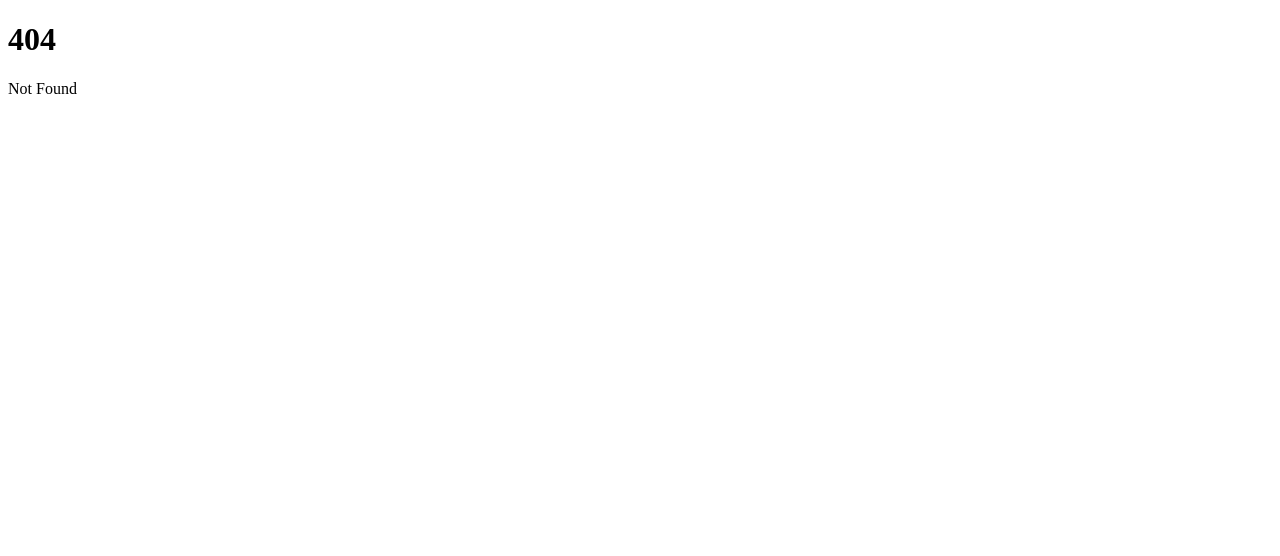
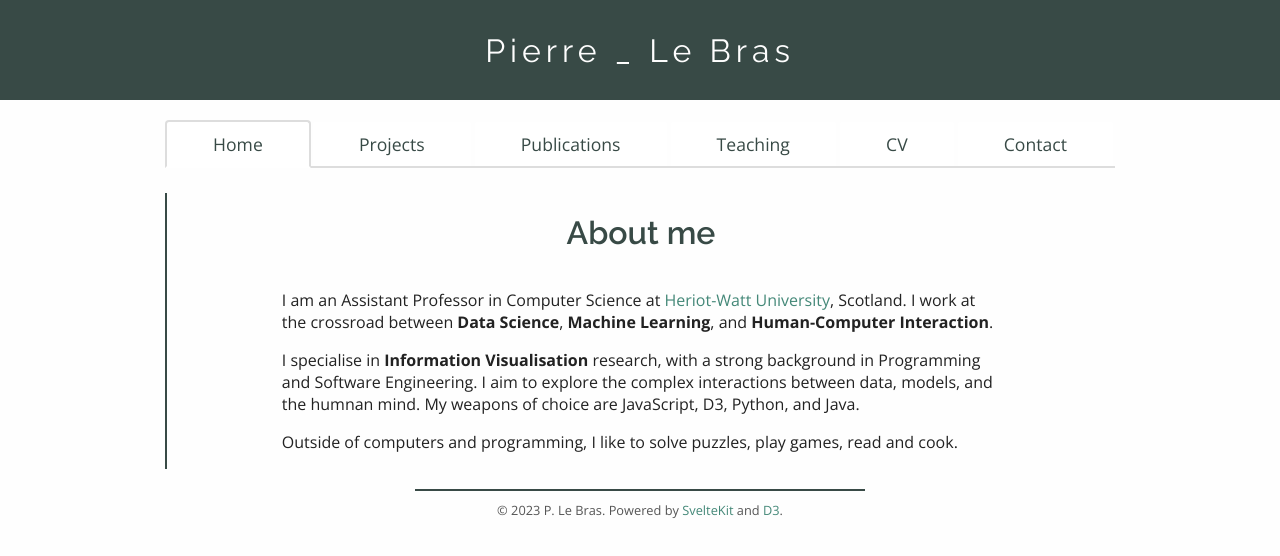
Before and after one commit to plebras/plebras.github.io, a SvelteKit app: page /home in a window 1280 px wide. Before the commit this address had no page. Shown: the top 556 px of the page. Built offline with nearby package versions, Linux system fonts and the light colour scheme.

Commit message:
Build website skeletons with routes and layout + start on adding styles and content

```diff
--- a/package.json
+++ b/package.json
@@ -11,6 +11,7 @@
 	},
 	"devDependencies": {
 		"@sveltejs/adapter-auto": "^2.0.0",
+		"@sveltejs/adapter-static": "^2.0.3",
 		"@sveltejs/kit": "^1.20.4",
 		"eslint": "^8.28.0",
 		"eslint-config-prettier": "^8.5.0",
@@ -20,5 +21,8 @@
 		"svelte": "^4.0.5",
 		"vite": "^4.4.2"
 	},
-	"type": "module"
+	"type": "module",
+	"dependencies": {
+		"d3": "^7.8.5"
+	}
 }
--- /dev/null
+++ b/src/lib/data/skills.json
@@ -0,0 +1,131 @@
+{
+	"name": "skills",
+	"children": [
+		{
+			"name": "Programmer",
+			"children": [
+				{
+					"name": "Databases",
+					"children": [
+						{ "name": "MySQL", "value": 1 },
+						{ "name": "MongoDB", "value": 1 }
+					]
+				},
+				{
+					"name": "Languages",
+					"children": [
+						{ "name": "Python", "value": 9 },
+						{ "name": "Scala", "value": 5 },
+						{ "name": "Java", "value": 5 }
+					]
+				},
+				{
+					"name": "Web",
+					"children": [
+						{ "name": "JavaScript", "value": 10 },
+						{ "name": "Typescript", "value": 3 },
+						{ "name": "Angular", "value": 2 },
+						{ "name": "Vue", "value": 2 },
+						{ "name": "SvelteKit", "value": 2 },
+						{ "name": "Node", "value": 5 }
+					]
+				}
+			]
+		},
+		{
+			"name": "Engineer",
+			"children": [
+				{
+					"name": "Versioning",
+					"children": [{ "name": "Git", "value": 6 }]
+				},
+				{
+					"name": "Reusability",
+					"children": [
+						{ "name": "Modular Prog", "value": 4 },
+						{ "name": "Object Prog", "value": 4 },
+						{ "name": "Functional Prog", "value": 4 },
+						{ "name": "Design Patterns", "value": 3 }
+					]
+				},
+				{
+					"name": "Verification",
+					"children": [
+						{ "name": "Method B", "value": 1 },
+						{ "name": "Spin", "value": 1 }
+					]
+				},
+				{
+					"name": "Testing",
+					"children": [
+						{ "name": "JUnit", "value": 1 },
+						{ "name": "Karma", "value": 1 }
+					]
+				},
+				{
+					"name": "Build",
+					"children": [
+						{ "name": "Gulp, Grunt", "value": 2 },
+						{ "name": "ESBuild", "value": 1 },
+						{ "name": "Rollup", "value": 2 },
+						{ "name": "Vite", "value": 2 }
+					]
+				}
+			]
+		},
+		{
+			"name": "Designer",
+			"children": [
+				{
+					"name": "UI/UX",
+					"children": [
+						{ "name": "Bootstrap", "value": 3 },
+						{ "name": "HTML", "value": 8 },
+						{ "name": "CSS", "value": 8 },
+						{ "name": "JQuery", "value": 2 },
+						{ "name": "VanillaJS", "value": 8 }
+					]
+				},
+				{
+					"name": "Visualisation",
+					"children": [
+						{ "name": "D3", "value": 10 },
+						{ "name": "Plots", "value": 4 }
+					]
+				}
+			]
+		},
+		{
+			"name": "Researcher",
+			"children": [
+				{
+					"name": "HCI",
+					"children": [
+						{ "name": "Info-Viz", "value": 10 },
+						{ "name": "User Confidence", "value": 5 },
+						{ "name": "Explanation", "value": 5 }
+					]
+				},
+				{
+					"name": "User Studies",
+					"children": [
+						{ "name": "Interview", "value": 5 },
+						{ "name": "Task", "value": 3 },
+						{ "name": "Qualitative", "value": 5 },
+						{ "name": "Quantitative", "value": 3 }
+					]
+				},
+				{
+					"name": "Machine Learning",
+					"children": [
+						{ "name": "Topic Modelling", "value": 4 },
+						{ "name": "Projection", "value": 4 },
+						{ "name": "Clustering", "value": 4 },
+						{ "name": "Jupyter", "value": 3 },
+						{ "name": "Observable", "value": 3 }
+					]
+				}
+			]
+		}
+	]
+}
--- /dev/null
+++ b/src/lib/styles/main.css
@@ -0,0 +1,44 @@
+@import url('https://fonts.googleapis.com/css2?family=Open+Sans:ital,wght@0,300;0,400;0,600;0,700;1,300;1,400;1,600;1,700&display=swap');
+@import url('https://fonts.googleapis.com/css2?family=Raleway:ital,wght@0,300;0,400;0,600;1,300;1,400;1,600&display=swap');
+@import url('https://fonts.googleapis.com/css2?family=Material+Symbols+Rounded:opsz,wght,FILL,GRAD@20..48,100..700,0..1,-50..200');
+
+:root {
+	--clr-back: #fefefe;
+	--clr-text: #222222;
+	--clr-text-lgt: #555555;
+	--clr-accent-lgt: #448878;
+	--clr-accent: #384a46;
+
+	--font-header: 'Raleway', sans-serif;
+	--font-body: 'Open Sans', sans-serif;
+}
+
+body {
+	margin: 0;
+	background-color: var(--clr-back);
+	color: var(--clr-text);
+	font-family: var(--font-body);
+}
+
+h1,
+h2,
+h3,
+h4,
+h5,
+h6 {
+	color: var(--clr-accent);
+	font-family: var(--font-header);
+}
+
+a {
+	text-decoration: none;
+	color: var(--clr-accent-lgt);
+
+	&:hover {
+		color: var(--clr-accent);
+	}
+}
+
+.material-symbols-rounded {
+	font-variation-settings: 'FILL' 0, 'wght' 300, 'GRAD' 0, 'opsz' 24;
+}
--- /dev/null
+++ b/src/routes/+layout.js
@@ -0,0 +1,4 @@
+// This can be false if you're using a fallback (i.e. SPA mode)
+export const prerender = false;
+
+export const ssr = false;
--- /dev/null
+++ b/src/routes/+page.server.js
@@ -0,0 +1,5 @@
+import { redirect } from '@sveltejs/kit';
+
+export function load() {
+	throw redirect(308, '/home');
+}
--- a/src/routes/+page.svelte
+++ /dev/null
@@ -1,2 +0,0 @@
-<h1>Welcome to SvelteKit</h1>
-<p>Visit <a href="https://kit.svelte.dev">kit.svelte.dev</a> to read the documentation</p>
--- /dev/null
+++ b/src/routes/home/+layout.svelte
@@ -0,0 +1,161 @@
+<script>
+	import '$lib/styles/main.css';
+
+	import { page } from '$app/stores';
+
+	let basePath = '/home';
+	let routes = [
+		{ path: basePath, title: 'Home' },
+		{ path: basePath + '/projects', title: 'Projects' },
+		{ path: basePath + '/publications', title: 'Publications' },
+		{ path: basePath + '/teaching', title: 'Teaching' },
+		{ path: basePath + '/cv', title: 'CV' },
+		{ path: basePath + '/contact', title: 'Contact' }
+	];
+
+</script>
+
+<header>
+	<h1>Pierre _ Le Bras</h1>
+</header>
+<div id="body">
+	<nav>
+		{#each routes as route}
+			<a href={route.path} class:active={$page.url.pathname === route.path}>{route.title}</a>
+		{/each}
+	</nav>
+	<main>
+		<slot />
+	</main>
+	<footer>
+		© 2023{new Date().getFullYear() > 2023 ? '-' + new Date().getFullYear() : ''} P. Le Bras. Powered
+		by <a href="https://kit.svelte.dev/" target="_blank">SvelteKit</a> and
+		<a href="https://d3js.org/" target="_blank">D3</a>.
+	</footer>
+</div>
+
+<style>
+	header {
+		background-color: var(--clr-accent);
+		width: 100%;
+		min-width: 360px;
+		min-height: 100px;
+		display: flex;
+		justify-content: center;
+		align-items: center;
+
+		& h1 {
+			color: var(--clr-back);
+			font-size: 2rem;
+			font-weight: 400;
+			letter-spacing: 5px;
+			margin: 0;
+			padding: 0;
+		}
+	}
+
+	div#body {
+		padding-right: 15px;
+		padding-left: 15px;
+		margin-top: 15px;
+		margin-right: auto;
+		margin-left: auto;
+		min-width: 330px;
+		display: flex;
+		flex-direction: column;
+		flex-wrap: wrap;
+		justify-content: flex-start;
+		align-items: center;
+	}
+
+	@media (min-width: 580px) {
+		div#body {
+			width: 550px;
+		}
+	}
+	@media (min-width: 780px) {
+		div#body {
+			width: 750px;
+		}
+	}
+	@media (min-width: 980px) {
+		div#body {
+			width: 950px;
+		}
+	}
+
+	nav {
+		width: 100%;
+		border-bottom: 2px solid #ddd;
+		margin: 5px 0;
+		display: flex;
+		flex-direction: row;
+		flex-wrap: nowrap;
+		justify-content: space-between;
+		align-items: flex-start;
+
+		& > a {
+			flex-grow: 1;
+			padding: 10px 10px;
+			text-align: center;
+			font-size: 1.1rem;
+			cursor: pointer;
+			margin-bottom: -2px;
+			border: 2px solid;
+			border-color: hsla(0, 0%, 100%, 0);
+			background-clip: padding-box;
+			border-top-left-radius: 4px;
+			border-top-right-radius: 4px;
+			background-color: #fff;
+			color: var(--clr-accent);
+			&.active {
+				border: 2px solid;
+				border-top-left-radius: 4px;
+				border-top-right-radius: 4px;
+				border-color: #ddd #ddd #fff #ddd;
+			}
+			&:hover {
+				background-color: #efefef;
+			}
+		}
+	}
+
+	@media (max-width: 540px) {
+		nav {
+			flex-direction: column;
+			align-items: stretch;
+		}
+		nav > a {
+			border: none;
+			margin-bottom: 0;
+			font-size: 1rem;
+		}
+		nav > a.active {
+			border: none;
+			background-color: #efefef;
+		}
+	}
+
+	main {
+		width: calc(100% - 52px);
+		margin: 20px 0;
+		padding: 0 25px;
+		border-left: 2px var(--clr-accent) solid;
+		display: flex;
+		flex-direction: column;
+		flex-wrap: nowrap;
+		justify-content: space-around;
+		align-items: center;
+	}
+
+	footer {
+		min-height: 50px;
+		font-size: 0.8rem;
+		color: var(--clr-text-lgt);
+		border-top: solid 2px var(--clr-accent);
+		max-width: 450px;
+		width: 70%;
+		padding-top: 10px;
+		text-align: center;
+	}
+</style>
--- /dev/null
+++ b/src/routes/home/+page.svelte
@@ -0,0 +1,40 @@
+<script>
+	import data from '$lib/data/skills.json';
+</script>
+
+<div id="home">
+	<h1>About me</h1>
+
+	<!-- TODO: Add sunburst -->
+
+	<div id="intro">
+		<p>
+			I am an Assistant Professor in Computer Science at <a
+				href="https://www.hw.ac.uk/"
+				target="_blank">Heriot-Watt University</a
+			>, Scotland. I work at the crossroad between <b>Data Science</b>, <b>Machine Learning</b>, and
+			<b>Human-Computer Interaction</b>.
+		</p>
+		<p>
+			I specialise in <b>Information Visualisation</b> research, with a strong background in Programming
+			and Software Engineering. I aim to explore the complex interactions between data, models, and the
+			humnan mind. My weapons of choice are JavaScript, D3, Python, and Java.
+		</p>
+		<p>Outside of computers and programming, I like to solve puzzles, play games, read and cook.</p>
+	</div>
+</div>
+
+<style>
+	div#home {
+		width: 100%;
+		display: flex;
+		flex-flow: column;
+		justify-content: center;
+		align-items: center;
+
+		& > div#intro {
+			width: 80%;
+			min-width: 300px;
+		}
+	}
+</style>
--- /dev/null
+++ b/src/routes/home/publications/+page.svelte
@@ -0,0 +1,3 @@
+<h1>Publications</h1>
+
+<!-- TODO: complete -->
--- a/svelte.config.js
+++ b/svelte.config.js
@@ -1,12 +1,17 @@
-import adapter from '@sveltejs/adapter-auto';
+import adapter from '@sveltejs/adapter-static';
 
 /** @type {import('@sveltejs/kit').Config} */
 const config = {
 	kit: {
-		// adapter-auto only supports some environments, see https://kit.svelte.dev/docs/adapter-auto for a list.
-		// If your environment is not supported or you settled on a specific environment, switch out the adapter.
-		// See https://kit.svelte.dev/docs/adapters for more information about adapters.
-		adapter: adapter()
+		adapter: adapter({
+			// default options are shown. On some platforms
+			// these options are set automatically — see below
+			pages: 'build',
+			assets: 'build',
+			fallback: 'index.html',
+			precompress: false,
+			strict: true
+		})
 	}
 };
 
```
Also changed, not shown: src/routes/blog/+layout.svelte (added, +7 -0 lines), 1 other file (tests, documents, lock files or other folders).
